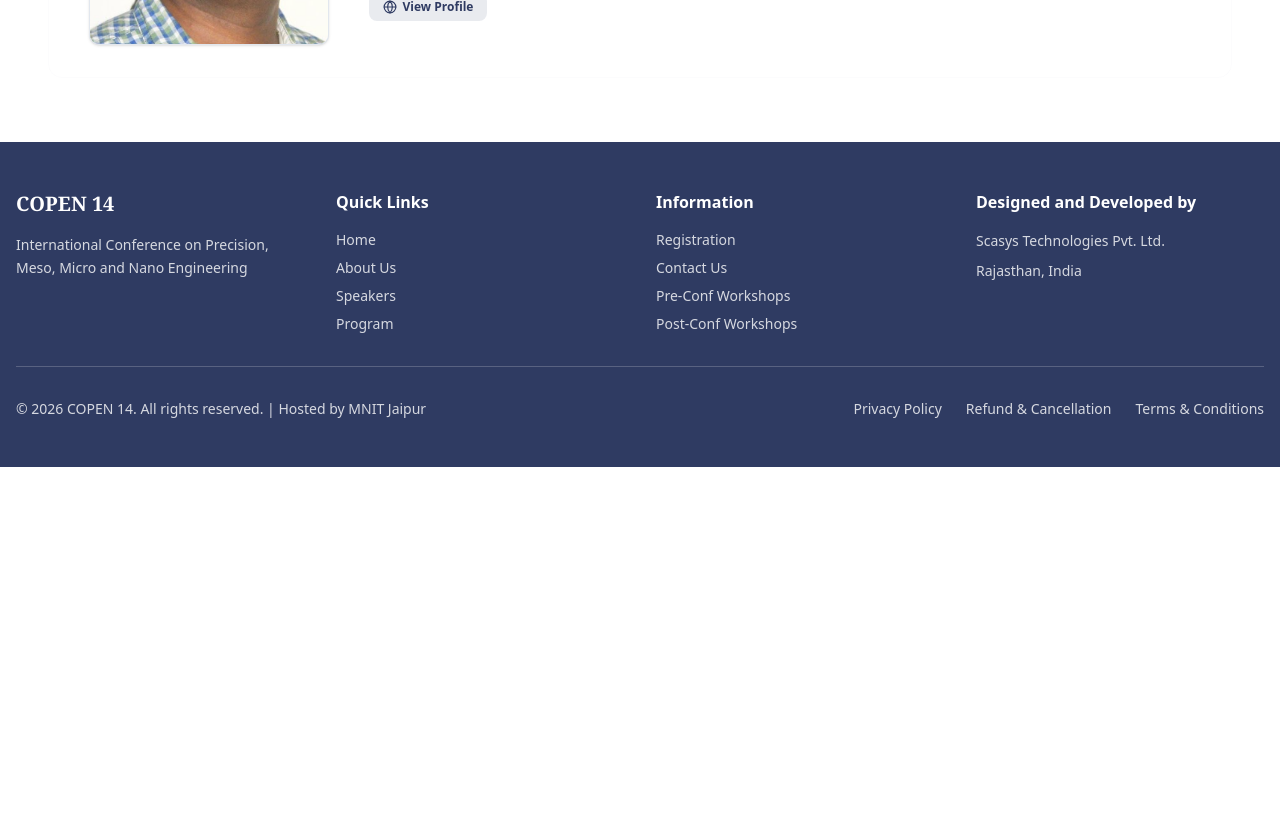
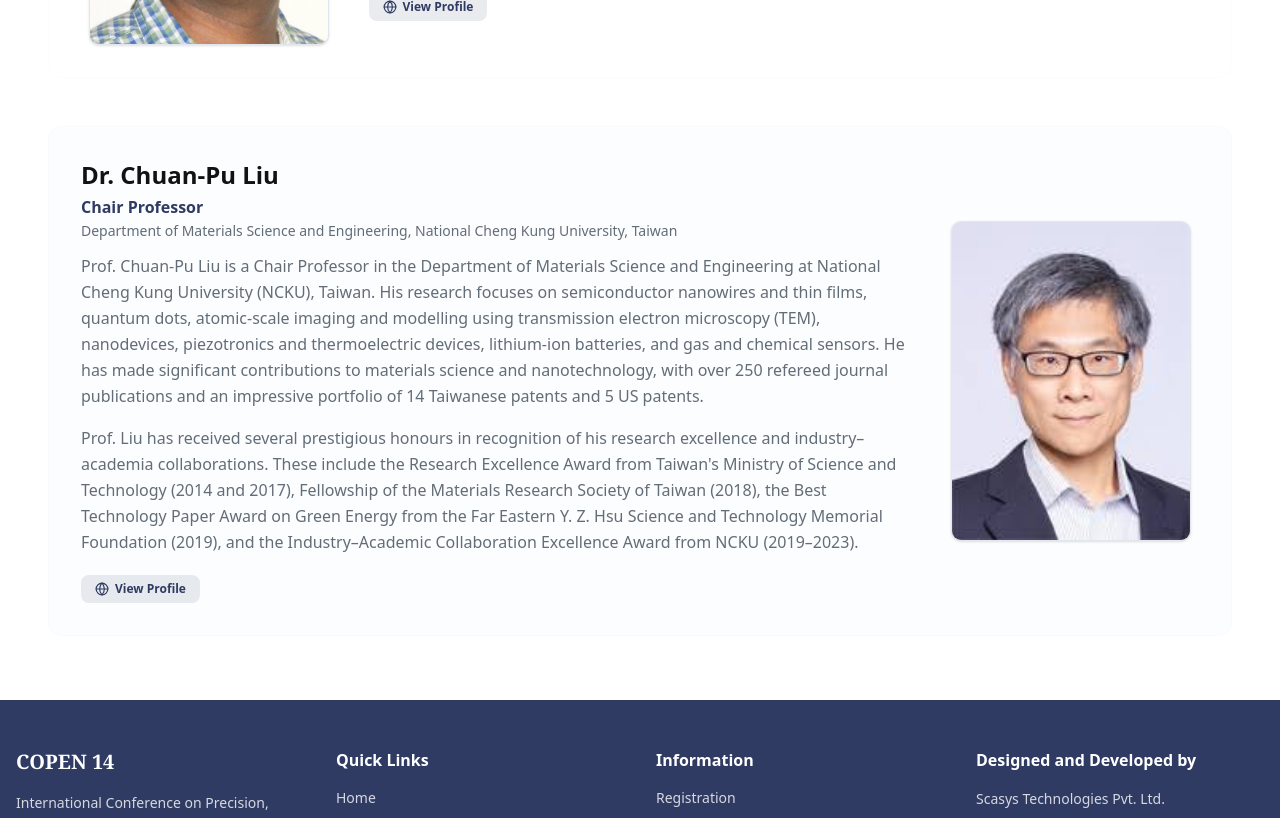
Before and after one commit to divyanshsaraswat/copen14, a Next.js app: page /speakers in a window 1280 px wide. Shown: the part 11100-11918 px from the top of the page. Before the commit the page ends 11567 px from the top, so only its background shows below. Built offline with nearby package versions, Linux system fonts and the light colour scheme; a web font is replaced by a local one.

Commit message:
added speaker

```diff
--- a/components/speakers-page.tsx
+++ b/components/speakers-page.tsx
@@ -224,6 +224,16 @@ With more than 300 research publications, 90+ patents, and extensive collaborati
     photo: "/images/speakers/cppaul.png",
     bio: `Dr. Christ P. Paul leads a research group in Laser Additive Manufacturing (LAM) at RRCAT with 25 years of experience in developing LAM systems and applications in engineering and prosthesis. His research focuses on next-generation AM systems, advanced materials, innovative products, and comprehensive characterisation techniques. He promotes LAM technology in India through national collaborations and has contributed to 28 book chapters and over 120 research papers.`,
     profileUrl: "https://www.rrcat.gov.in/hrd/HBNI%20Faculty%20Profile%20CPPaul.pdf",
+  },
+  {
+    name: "Dr. Chuan-Pu Liu",
+    role: "Chair Professor",
+    affiliation: "Department of Materials Science and Engineering, National Cheng Kung University, Taiwan",
+    photo: "/images/speakers/chuanpuliu.jpg",
+    bio: `Prof. Chuan-Pu Liu is a Chair Professor in the Department of Materials Science and Engineering at National Cheng Kung University (NCKU), Taiwan. His research focuses on semiconductor nanowires and thin films, quantum dots, atomic-scale imaging and modelling using transmission electron microscopy (TEM), nanodevices, piezotronics and thermoelectric devices, lithium-ion batteries, and gas and chemical sensors. He has made significant contributions to materials science and nanotechnology, with over 250 refereed journal publications and an impressive portfolio of 14 Taiwanese patents and 5 US patents.
+
+Prof. Liu has received several prestigious honours in recognition of his research excellence and industry–academia collaborations. These include the Research Excellence Award from Taiwan's Ministry of Science and Technology (2014 and 2017), Fellowship of the Materials Research Society of Taiwan (2018), the Best Technology Paper Award on Green Energy from the Far Eastern Y. Z. Hsu Science and Technology Memorial Foundation (2019), and the Industry–Academic Collaboration Excellence Award from NCKU (2019–2023).`,
+    profileUrl: "https://researchoutput.ncku.edu.tw/en/persons/chuan-pu-liu/",
   },
 ]
 
```
Also changed, not shown: public/images/speakers/chuanpuliu.jpg (added).
